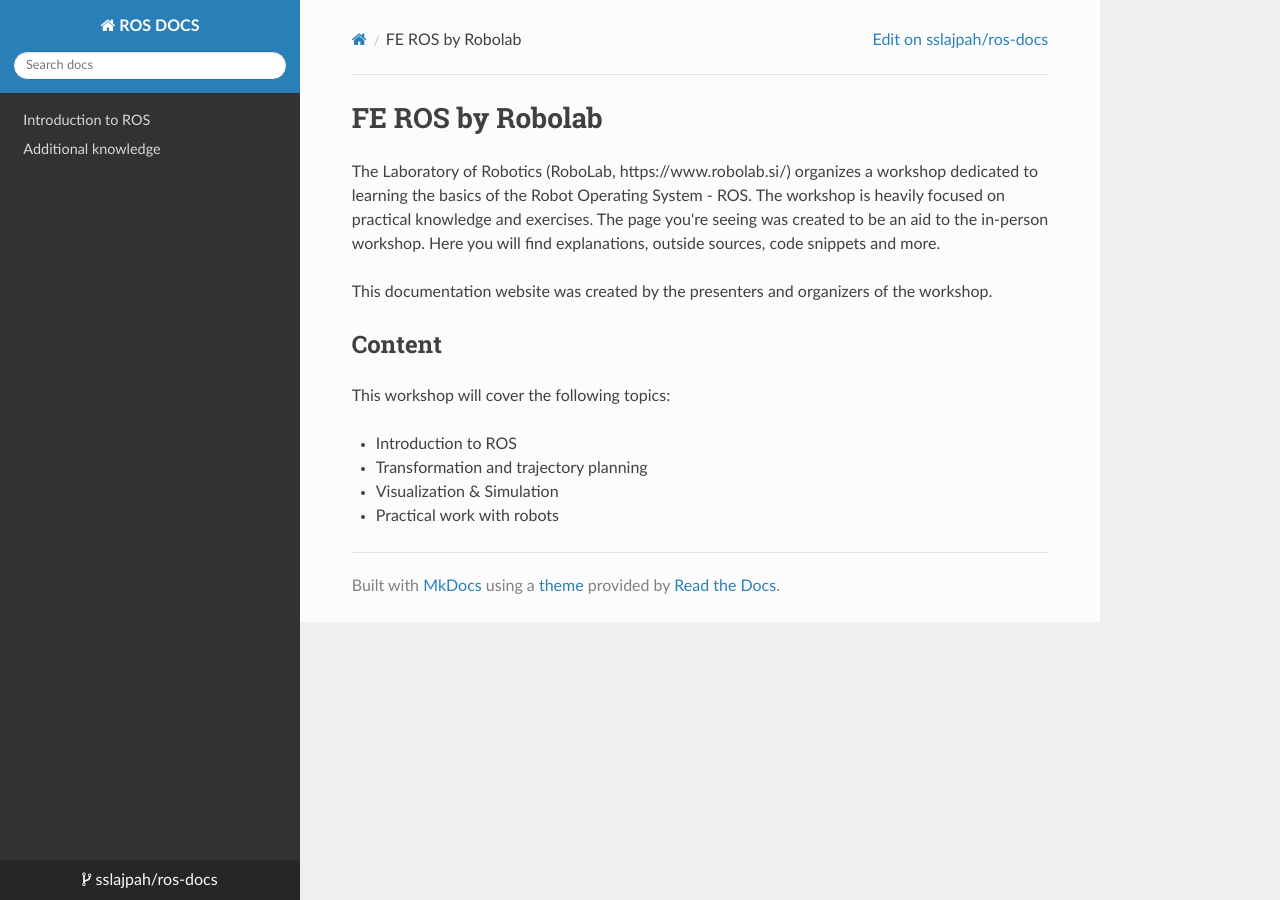
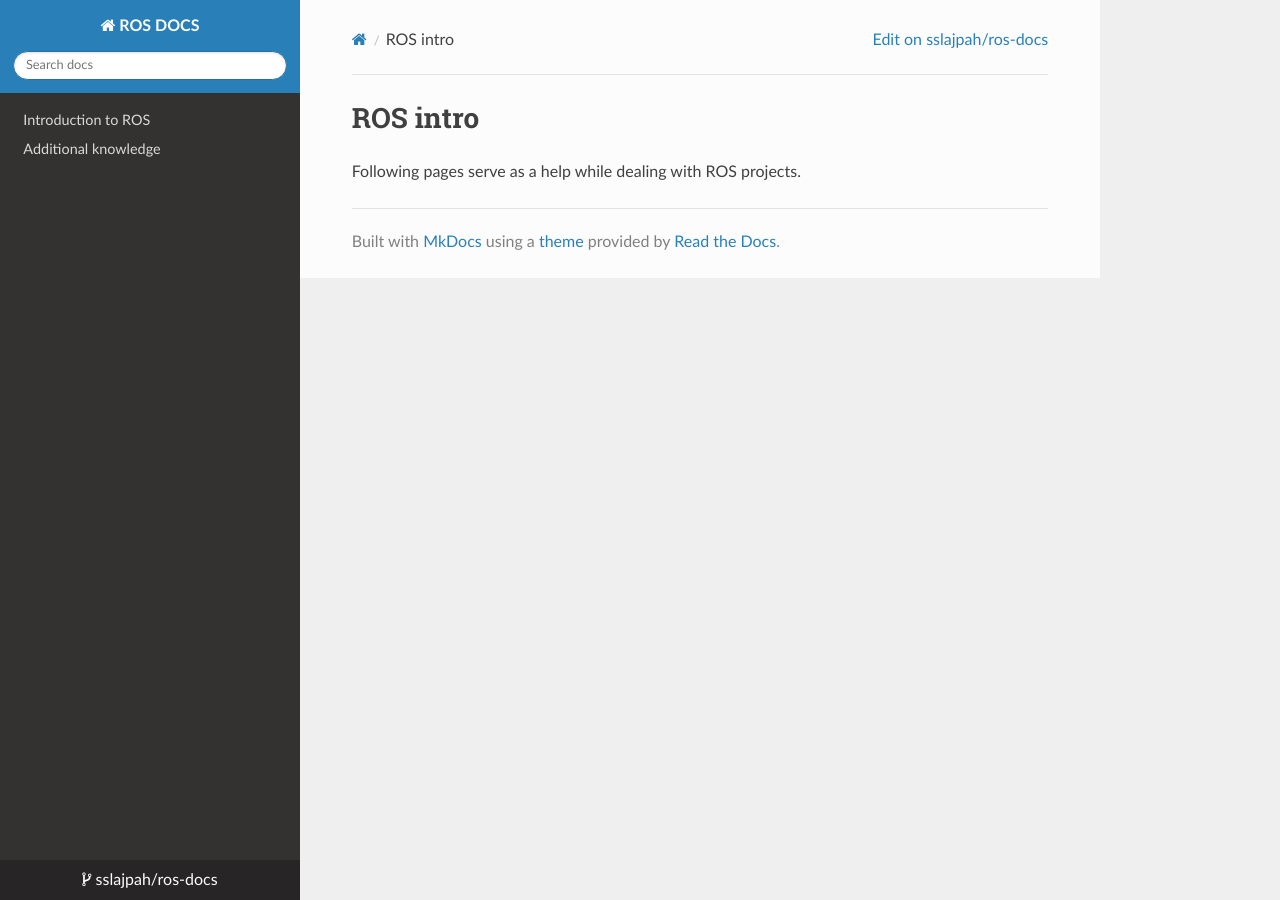
Before and after one commit to sslajpah/ros-docs, an MkDocs documentation site: the page built from docs/index.md, in a window 1280 px wide. Built offline with MkDocs 1.6.1, drawn with Linux system fonts in a browser that asks for light colours; nearby versions of some CDN libraries.

Commit message:
Update index.md

```diff
--- a/docs/index.md
+++ b/docs/index.md
@@ -1,14 +1,3 @@
-# FE ROS by Robolab
+# ROS intro
 
-The Laboratory of Robotics (RoboLab, https://www.robolab.si/) organizes a workshop dedicated to learning the basics of the Robot Operating System - ROS. The workshop is heavily focused on practical knowledge and exercises. The page you're seeing was created to be an aid to the in-person workshop. Here you will find explanations, outside sources, code snippets and more.
-
-This documentation website was created by the presenters and organizers of the workshop.
-
-## Content
-
-This workshop will cover the following topics:
-
-* Introduction to ROS
-* Transformation and trajectory planning
-* Visualization & Simulation
-* Practical work with robots
+Following pages serve as a help while dealing with ROS projects.
```
